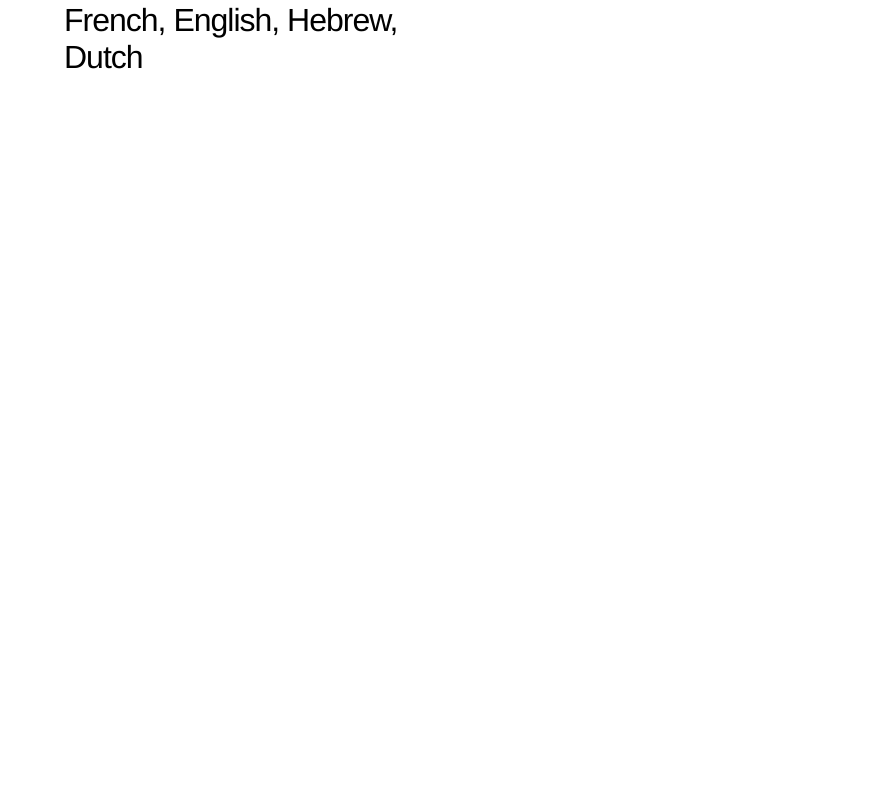
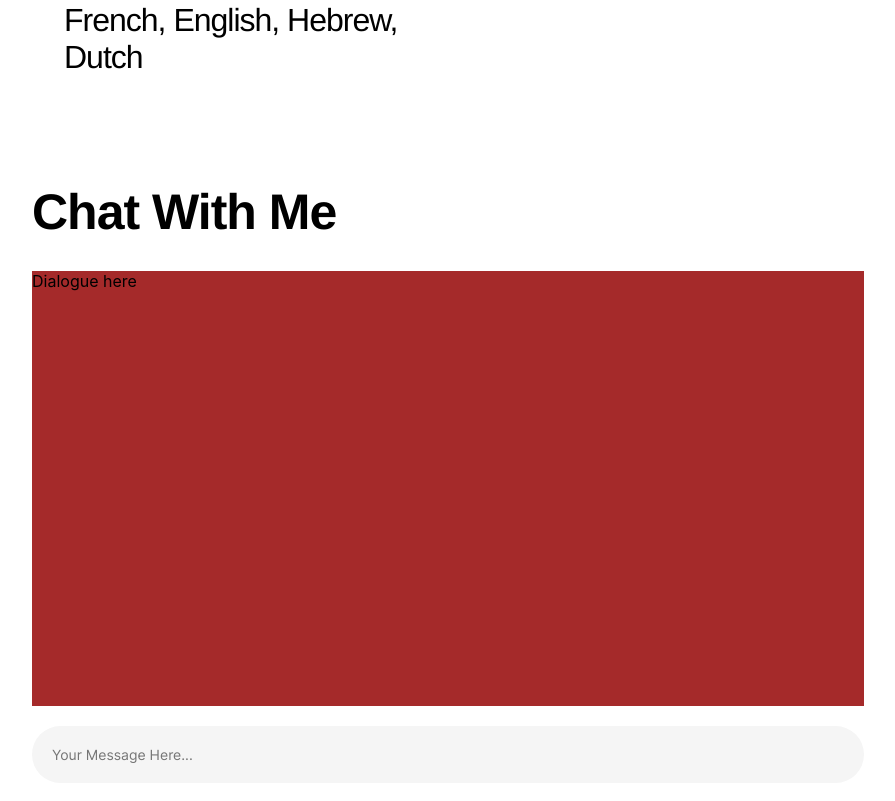
Before and after one commit to danyhersco/digital-resume, a React (Create React App) app: page / in a window 1280 px wide. Shown: the part 4717-5518 px from the top of the page, without its empty margins (192-1087 px from the left). Before the commit the page ends 4803 px from the top, so only its background shows below. Built offline with nearby package versions, Linux system fonts and the light colour scheme.

Commit message:
Made layout for Chat With Me section

```diff
--- a/src/App.css
+++ b/src/App.css
@@ -15,6 +15,7 @@ button:hover {
 }
 
 html {
+  scroll-behavior: smooth;
   scroll-snap-type: y mandatory;
 }
 
--- a/src/App.tsx
+++ b/src/App.tsx
@@ -7,6 +7,7 @@ import Education from './components/education/Education';
 import WorkExperience from './components/work-experience/WorkExperience';
 import Activities from './components/activities/Activities';
 import Skills from './components/skills/Skills';
+import Chat from './components/chat/Chat';
 
 function App() {
   return (
@@ -18,6 +19,7 @@ function App() {
       <section id="work_experience"><WorkExperience/></section>
       <section id="activities"><Activities/></section>
       <section id="skills"><Skills/></section>
+      <section id="chat_with_me"><Chat/></section>
     </div>
   );
 }
--- /dev/null
+++ b/src/components/chat/Chat.css
@@ -0,0 +1,48 @@
+.chat-section {
+  height: 100vh;
+  width: 100%;
+}
+
+.chat-zone {
+  height: 75vh;
+  width: 65%;
+  position: relative;
+  top: 50%;
+  left: 50%;
+  transform: translate(-50%, -50%);
+  display: flex;
+  flex-direction: column;
+  justify-content: start;
+}
+
+.chat-h1 {
+  font-family: 'Helvetica Neue';
+  font-size: 50px;
+  letter-spacing: -1px;
+  margin: 0px;
+  margin-bottom: 30px;
+}
+
+.chat-bubbles {
+  flex: 80%;
+  margin-bottom: 20px;
+  background-color: brown;
+}
+
+.chat-input {
+  flex: 10%;
+  background-color: #F5F5F5;
+  border: 0px;
+  border-radius: 50px;
+
+  padding: 12px 20px;
+  box-sizing: border-box;
+  outline: none;
+
+  font-size: 14px;
+  font-family: "Inter";
+}
+
+.chat-input:focus {
+  border: 0px;
+}
--- /dev/null
+++ b/src/components/chat/Chat.tsx
@@ -0,0 +1,20 @@
+import React from 'react';
+import './Chat.css'
+
+const Chat: React.FC = () => {
+  return (
+    <div className="chat-section">
+      <div className="chat-zone">
+        <h1 className="chat-h1">
+          Chat With Me
+        </h1>
+        <div className="chat-bubbles">
+          Dialogue here
+        </div>
+        <input className="chat-input" placeholder="Your Message Here..." />
+      </div>
+    </div>
+  )
+}
+
+export default Chat;
```
